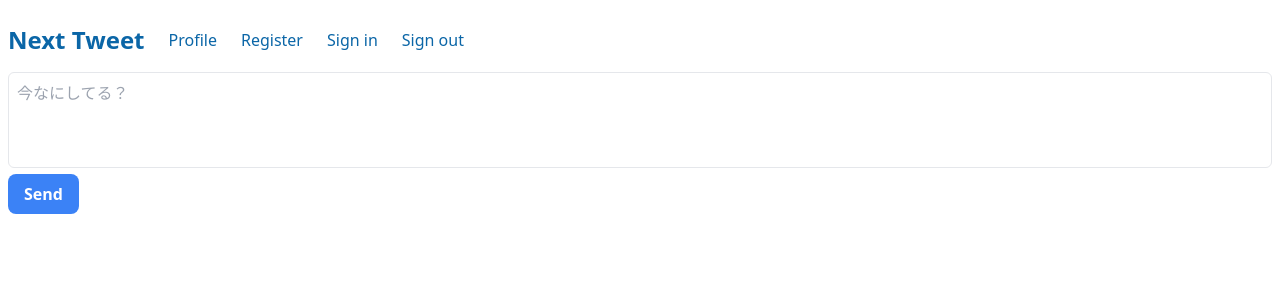
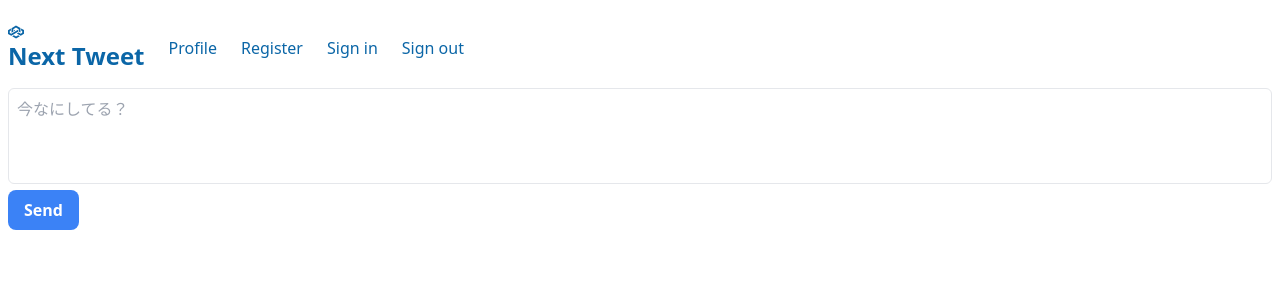
Before and after one commit to trungdung70199/next_tweet, a Next.js app in the folder client/: page / in a window 1280 px wide. Shown: the top 300 px of the page. Built offline with nearby package versions, Linux system fonts and the light colour scheme.

Commit message:
update navbar

```diff
--- a/client/app/components/Navbar.tsx
+++ b/client/app/components/Navbar.tsx
@@ -1,4 +1,5 @@
 import Link from 'next/link'
+import { SiLoopback } from 'react-icons/si';
 
 const Navbar = () => {
     console.log("Navbar!!!!")
@@ -6,6 +7,7 @@ const Navbar = () => {
         <nav>
             <div className='flex flex-wrap items-center mx-auto py-4'>
                 <Link href="/" className='me-3'>
+                    <SiLoopback/>
                     <span className='self-center text-2xl font-semibold'>Next Tweet</span>
                 </Link>
 
```
